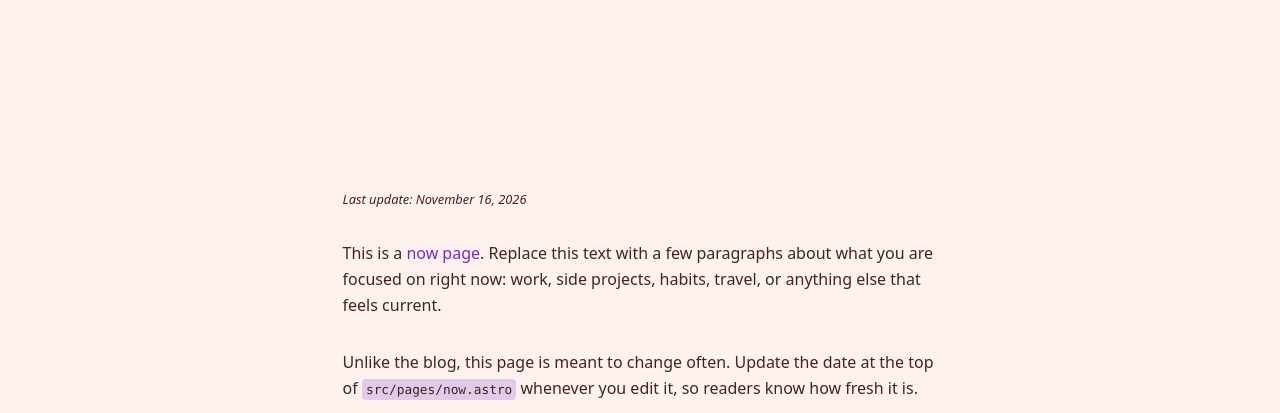
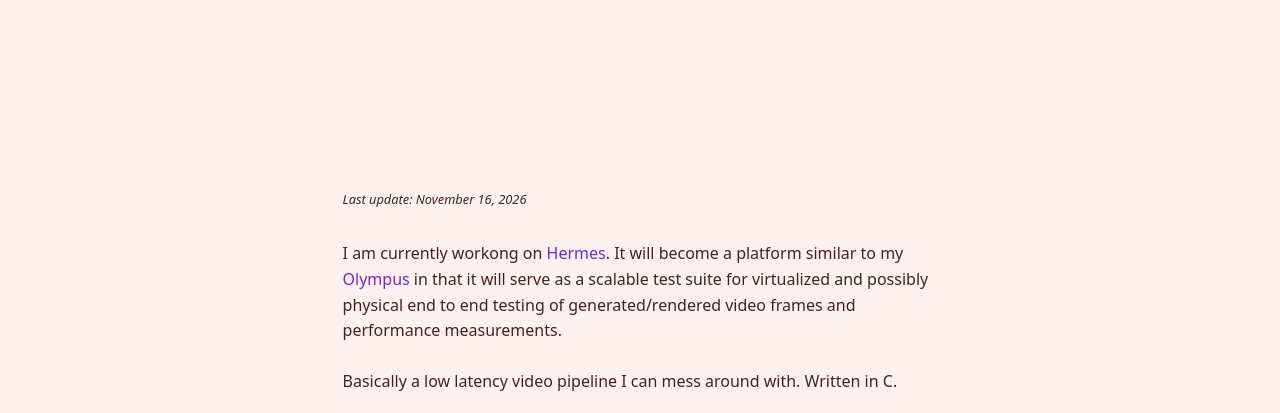
Before and after one commit to noahpop77/sawaBlog, an Astro site: page /now in a window 1280 px wide. Shown: the part 387-800 px from the top of the page. Built offline with nearby package versions, Linux system fonts and the light colour scheme; Astro itself is replaced by a stand-in of ours; a web font is replaced by a local one.

Commit message:
updated the now

```diff
--- a/src/pages/now.astro
+++ b/src/pages/now.astro
@@ -16,14 +16,16 @@ const lastUpdate = "November 16, 2026";
       Last update: <time datetime="2026-11-16">{lastUpdate}</time>
     </p>
     <p>
-      This is a <a href="https://nownownow.com/about">now page</a>. Replace this
-      text with a few paragraphs about what you are focused on right now: work,
-      side projects, habits, travel, or anything else that feels current.
-    </p>
-    <p>
-      Unlike the blog, this page is meant to change often. Update the date at the
-      top of <code>src/pages/now.astro</code> whenever you edit it, so readers
-      know how fresh it is.
+    I am currently workong on <a href="https://github.com/noahpop77/Hermes">Hermes</a>.
+    It will become a platform similar to my <a href="https://github.com/noahpop77/Olympus">Olympus</a>
+    in that it will serve as a scalable test suite for virtualized and possibly physical
+    end to end testing of generated/rendered video frames and performance measurements.
+
+    <br>
+    <br>
+
+    Basically a low latency video pipeline I can mess around with. Written in C.
+
     </p>
 
     <h2>Working on</h2>
```
